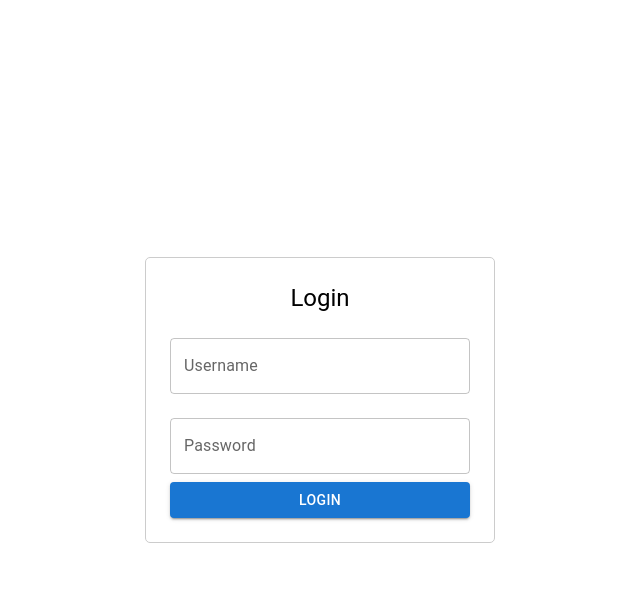
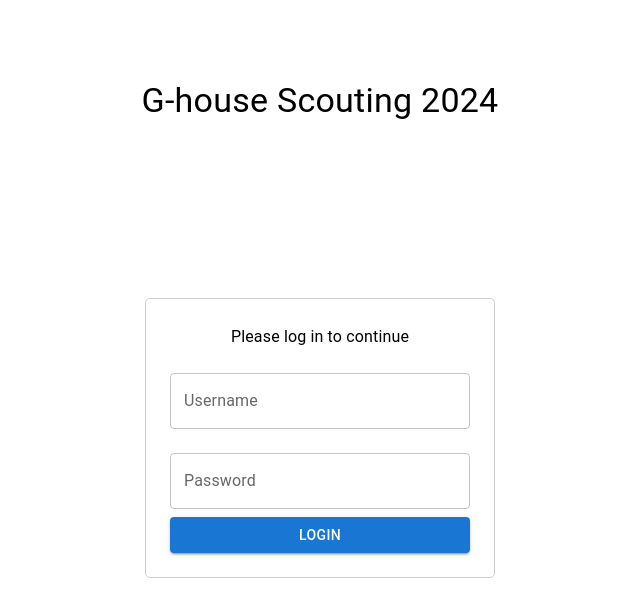
Before and after one commit to bhotw/ghouse_scouting, a React (Create React App) app in the folder frontend/: page / in a window 1280 px wide. Shown: the top 616 px of the page, without its empty margins (320-960 px from the left). Built offline with nearby package versions, Linux system fonts and the light colour scheme.

Commit message:
kind of done with the the frontend layout for  now.

```diff
--- a/frontend/src/components/Login.js
+++ b/frontend/src/components/Login.js
@@ -21,10 +21,14 @@ function LoginPage({ onLogin }) {
   };
 
   return (
-    <Grid container justifyContent="center" alignItems="center" style={{ height: '100vh' }}>
+    <div>
+      <Typography variant="h4" align="center" marginTop={10} >
+        G-house Scouting 2024
+      </Typography>
+      <Grid container justifyContent="center" alignItems="center" marginTop={22} >
         <Box sx={{ p: 3, width: '300px', border: '1px solid #ccc', borderRadius: '5px' }}>
-        <Typography variant="h5" align="center" gutterBottom>
-          Login
+          <Typography variant="subtitle1" align="center" gutterBottom>
+            Please log in to continue
           </Typography>
           <TextField
             label="Username"
@@ -49,6 +53,7 @@ function LoginPage({ onLogin }) {
           {error && <Typography variant="body2" color="error" align="center">{error}</Typography>}
         </Box>
       </Grid>
+    </div>
   );
 }
 
--- a/frontend/src/components/ScoutingPage.js
+++ b/frontend/src/components/ScoutingPage.js
@@ -1,10 +1,11 @@
 import React, { useState } from 'react';
-import { Button, Typography, Grid } from '@mui/material';
+import { Button, Typography, Grid, AppBar, Toolbar, IconButton, Menu, MenuItem } from '@mui/material';
 import PreMatch from './PreMatch';
 import AutoSelection from './AutoSection';
 import TeleopForm from './Teleop';
 import EndGameForm from './EndGame';
 import PostMatch from './PostMatch';
+import LoginPage from './Login'; // Import the LoginPage component
 import './styles.css';
 
 function ScoutingPage() {
@@ -24,6 +25,10 @@ function ScoutingPage() {
       comment: ''
     }
   });
+
+  const [isLoggedIn, setIsLoggedIn] = useState(true); // Set initial login state to true
+
+  const [anchorEl, setAnchorEl] = useState(null);
 
   const handleChange = (event) => {
     const { name, value } = event.target;
@@ -53,7 +58,44 @@ function ScoutingPage() {
     // ... handle API call and response
   };
 
+  const handleMenu = (event) => {
+    setAnchorEl(event.currentTarget);
+  };
+
+  const handleLogout = () => {
+    setIsLoggedIn(false); // Update isLoggedIn state to false
+    setAnchorEl(null); // Close the menu
+  };
+
+  const handleClose = () => {
+    setAnchorEl(null);
+  };
+
+  if (!isLoggedIn) {
+    return <LoginPage onLogin={() => setIsLoggedIn(true)} />;
+  }
+
   return (
+    <div>
+      <AppBar position="static">
+        <Toolbar>
+          <Typography variant="h6" sx={{ flexGrow: 1 }}>
+            G-House Scouting
+          </Typography>
+          <Button color="inherit" onClick={handleMenu}>User Name</Button>
+          <Menu
+            anchorEl={anchorEl}
+            open={Boolean(anchorEl)}
+            onClose={handleClose}
+          >
+            <MenuItem onClick={handleClose}>Profile</MenuItem>
+            <MenuItem onClick={handleClose}>Settings</MenuItem>
+            <MenuItem onClick={handleLogout}>Log Out</MenuItem>
+          </Menu>
+          <Button color="inherit">View Page</Button>
+          <Button color="inherit">Admin</Button>
+        </Toolbar>
+      </AppBar>
       <div className='generalDiv'>
         <h2>G-House Scouting</h2>
         <form onSubmit={handleSubmit}>
@@ -89,8 +131,8 @@ function ScoutingPage() {
           </Button>
         </form>
       </div>
+    </div>
   );
 }
 
-
 export default ScoutingPage;
```
Lines whose indentation alone changed are shown as unchanged.
